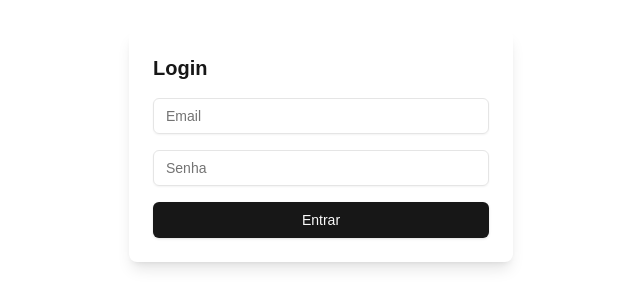
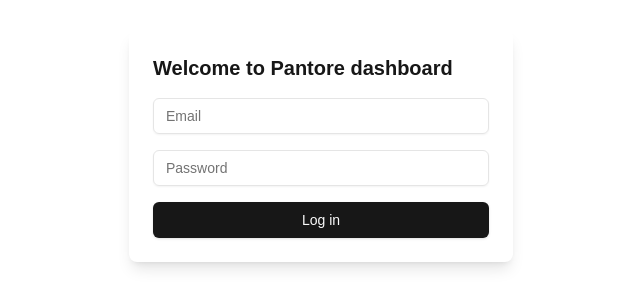
Before and after one commit to enriqueprieto/nextjs-shadcn-prisma-auth-dashboard-template, a Next.js app: page /auth/login in a window 1280 px wide. Shown: the part 254-562 px from the top of the page, without its empty margins (319-959 px from the left). Built offline with nearby package versions, Linux system fonts and the light colour scheme.

Commit message:
feat: add login form and logout route

```diff
--- a/jest.config.ts
+++ b/jest.config.ts
@@ -6,7 +6,7 @@
     transform: {
         "^.+\\.(ts|tsx)$": "ts-jest",
     },
-    moduleFileExtensions: ["ts", "js"],
+    moduleFileExtensions: ["ts", "tsx", "js"],
 };
 
 export default config;
--- a/package.json
+++ b/package.json
@@ -7,7 +7,6 @@
     "build": "next build",
     "start": "next start",
     "lint": "next lint",
-
     "prisma:bootstrap": "npm run prisma:setup && npm run prisma:seed",
     "prisma:setup": "npx prisma generate && npx prisma migrate deploy",
     "prisma:migration": "npx prisma migrate dev",
@@ -24,12 +23,15 @@
     "class-variance-authority": "^0.7.1",
     "clsx": "^2.1.1",
     "dotenv": "^16.4.7",
+    "formik": "^2.4.6",
     "lucide-react": "^0.475.0",
     "next": "15.1.7",
+    "next-auth": "^4.24.11",
     "react": "^19.0.0",
     "react-dom": "^19.0.0",
     "tailwind-merge": "^3.0.1",
-    "tailwindcss-animate": "^1.0.7"
+    "tailwindcss-animate": "^1.0.7",
+    "yup": "^1.6.1"
   },
   "devDependencies": {
     "@eslint/eslintrc": "^3",
--- /dev/null
+++ b/src/pages/api/auth/[...nextauth].ts
@@ -0,0 +1,71 @@
+import NextAuth, { AuthOptions } from "next-auth";
+import CredentialsProvider from "next-auth/providers/credentials";
+import { PrismaClient } from "@prisma/client";
+import bcrypt from "bcrypt";
+import { UserRoleEnum } from "@/models/user/types";
+
+const prisma = new PrismaClient();
+
+export const authOptions: AuthOptions = {
+    providers: [
+        CredentialsProvider({
+            name: "Credentials",
+            credentials: {
+                email: { label: "E-mail", type: "email", placeholder: "exemplo@email.com" },
+                password: { label: "Password", type: "password" },
+            },
+            async authorize(credentials) {
+                if (!credentials?.email || !credentials?.password) {
+                throw new Error("Email e senha são obrigatórios.");
+                }
+
+                const user = await prisma.user.findUnique({ where: { email: credentials.email } });
+
+                if (!user) {
+                throw new Error("Usuário não encontrado.");
+                }
+
+                const isValidPassword = await bcrypt.compare(credentials.password, user.password);
+                if (!isValidPassword) {
+                throw new Error("Senha incorreta.");
+                }
+
+                return {
+                    id: String(user.id),
+                    name: user.name,
+                    email: user.email,
+                    role: user.role as UserRoleEnum
+                };
+            },
+        }),
+    ],
+    callbacks: {
+        async jwt({ token, user }) {
+            if (user) {
+                token.id = user.id;
+                token.role = user.role;
+            }
+
+            return token;
+        },
+        async session({ session, token }) {
+            if (session.user) {
+                session.user = {
+                    ...session.user,
+                    id: token.id as string,
+                    role: token.role as UserRoleEnum
+                };
+            }
+
+            return session;
+        },
+    },
+    secret: process.env.NEXTAUTH_SECRET,
+    session: { strategy: "jwt" },
+    pages: {
+        signIn: "/auth/login",
+        signOut: "/auth/logout"
+    },
+};
+
+export default NextAuth(authOptions);
--- /dev/null
+++ b/src/pages/api/auth/logout.ts
@@ -0,0 +1,13 @@
+import { NextApiRequest, NextApiResponse } from "next";
+import { getSession } from "next-auth/react";
+
+export default async function handler(req: NextApiRequest, res: NextApiResponse) {
+  const session = await getSession({ req });
+
+  if (!session) {
+    return res.status(401).json({ message: "User not authenticated" });
+  }
+
+  res.setHeader("Set-Cookie", "next-auth.session-token=; Path=/; Max-Age=0; HttpOnly; SameSite=Lax");
+  res.status(200).json({ message: "Logged out" });
+}
--- a/src/pages/api/hello.ts
+++ /dev/null
@@ -1,13 +0,0 @@
-// Next.js API route support: https://nextjs.org/docs/api-routes/introduction
-import type { NextApiRequest, NextApiResponse } from "next";
-
-type Data = {
-  name: string;
-};
-
-export default function handler(
-  req: NextApiRequest,
-  res: NextApiResponse<Data>,
-) {
-  res.status(200).json({ name: "John Doe" });
-}
--- a/src/pages/auth/login/index.tsx
+++ b/src/pages/auth/login/index.tsx
@@ -1,34 +1,98 @@
+import { useFormik } from 'formik';
+import { signIn } from 'next-auth/react';
+import * as Yup from 'yup';
+
 import { Button } from "@/components/ui/button";
 import { Input } from "@/components/ui/input";
-import { useState } from "react";
+import { useState } from 'react';
+import { useRouter } from 'next/router';
 
 export default function LoginPage() {
-  const [email, setEmail] = useState("");
-  const [password, setPassword] = useState("");
+  const[isLoading, setIsLoading] = useState(false);
+  const router = useRouter();
+  const formik = useFormik({
+    validationSchema: Yup.object({
+      email: Yup.string().email().required('This field is required.'),
+      password: Yup.string().required('This field is required.')
+    }),
+    initialValues: {
+      email: '',
+      password: ''
+    },
+    onSubmit: async (values) => {
+      setIsLoading(true);
+      const res = await signIn("credentials", {
+        email: values.email,
+        password: values.password,
+        redirect: false,
+      });
 
-  const handleSubmit = async (e: React.FormEvent) => {
-    e.preventDefault();
+      setIsLoading(false);
 
-    const res = await fetch("/api/auth/login", {
-      method: "POST",
-      headers: { "Content-Type": "application/json" },
-      body: JSON.stringify({ email, password }),
-    });
-
-    if (res.ok) {
-      alert("Login bem-sucedido!");
-    } else {
-      alert("Falha no login.");
+      if (res?.error) {
+        alert("Invalid email or password");
+      } else {
+        // Redirect to dashboard if successful
+        router.push("/dashboard");
+      }
     }
-  };
+  });
 
   return (
     <div className="flex items-center justify-center h-screen">
-      <form onSubmit={handleSubmit} className="bg-white p-6 rounded-lg shadow-lg w-96">
-        <h2 className="text-xl font-bold mb-4">Login</h2>
-        <Input type="email" placeholder="Email" value={email} onChange={(e) => setEmail(e.target.value)} required />
-        <Input className="mt-4" type="password" placeholder="Senha" value={password} onChange={(e) => setPassword(e.target.value)} required />
-        <Button type="submit" className="mt-4 w-full">Entrar</Button>
+      <form
+        onSubmit={formik.handleSubmit}
+        className="bg-white p-6 rounded-lg shadow-lg w-96"
+      >
+        <fieldset>
+          <legend className="text-xl font-bold mb-4">Welcome to Pantore dashboard</legend>
+
+          <div>
+            <Input
+              name="email"
+              type="email"
+              placeholder="Email"
+              value={formik.values.email}
+              onChange={formik.handleChange}
+              onBlur={formik.handleBlur}
+              className={[
+                formik.errors?.email ? 'border-red-500': ''
+              ].join(' ')}
+              required
+            />
+
+            {formik.errors.email && (
+              <span className='text-red-500'>{formik.errors.email}</span>
+            )}
+          </div>
+
+          <div className="mt-4">
+            <Input
+              type="password"
+              name="password"
+              placeholder="Password"
+              value={formik.values.password}
+              onChange={formik.handleChange}
+              onBlur={formik.handleBlur}
+              required
+              className={[
+                formik.errors?.password ? 'border-red-500': ''
+              ].join(' ')}
+            />
+
+            {formik.errors.password && (
+              <span className='text-red-500'>{formik.errors.password}</span>
+            )}
+          </div>
+
+          <Button
+            type="submit"
+            className="mt-4 w-full"
+            disabled={isLoading || !formik.isValid}
+          >
+            { isLoading ? 'Loading...' : 'Log in' }
+          </Button>
+        </fieldset>
       </form>
     </div>
   );
```
Also changed, not shown: src/components/ui/input.tsx (+10 -3 lines), src/middleware.ts (added, +9 -0 lines), src/models/user/types.d.ts (added, +9 -0 lines), 2 other files (tests, documents, lock files or other folders).
